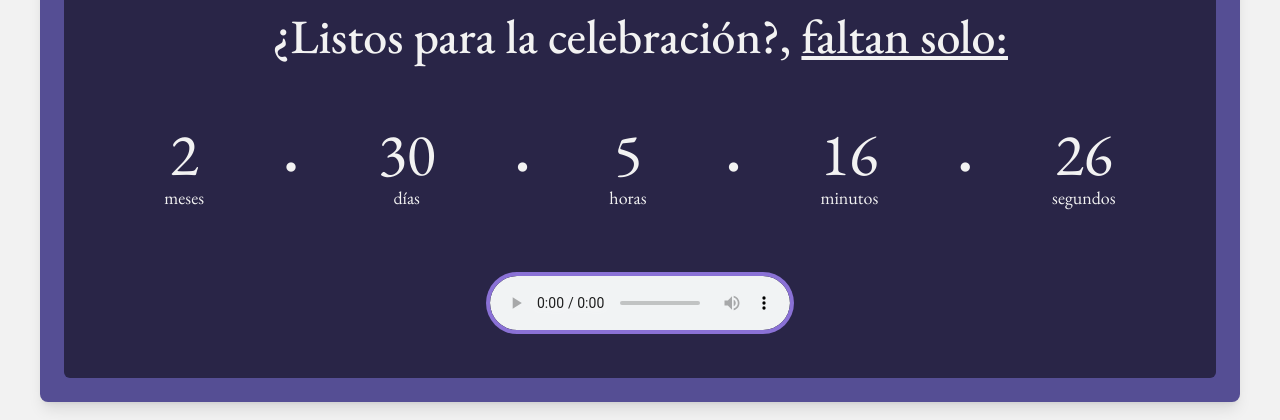
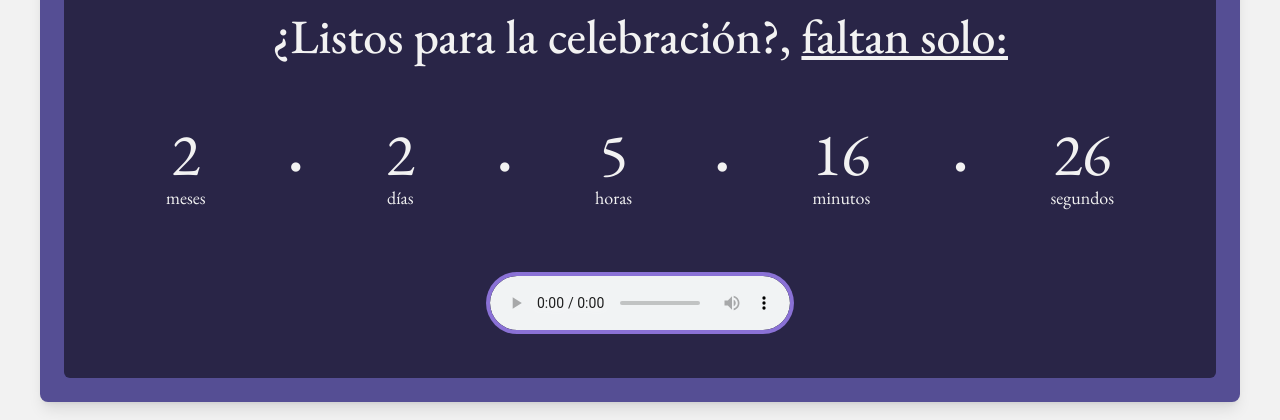
Before and after one commit to elbob-mx/seth-danny-boda, a website: page index.html in a window 1280 px wide. Shown: the part 900-1320 px from the top of the page. Drawn offline with nearby package versions, Linux system fonts and the light colour scheme.

Commit message:
update countdown

```diff
--- a/index.html
+++ b/index.html
@@ -51,7 +51,7 @@
                         <div class="hidden laptop:text-4xl laptop:inline-block">•</div>
 
                         <div class="p-1 rounded-md laptop:p-6 ">
-                            <h2 id="dia" class="text-2xl laptop:text-6xl">0</h2>
+                            <h2 id="dias" class="text-2xl laptop:text-6xl">0</h2>
                             <p class="text-sm laptop:text-lg">días</p>
                         </div>
 
--- a/js/contador.js
+++ b/js/contador.js
@@ -1,6 +1,6 @@
 var cuentaRegresiva = new Date("August 17, 2024 00:00").getTime();
 let mesesContador = document.getElementById("mes");
-let diasContador = document.getElementById("dia");
+let diasContador = document.getElementById("dias");
 let horasContador = document.getElementById("hora");
 let minutosContador = document.getElementById("minuto");
 let segundosContador = document.getElementById("segundo");
@@ -11,8 +11,8 @@ let x = setInterval(function () {
 
     let intervalo = cuentaRegresiva - hoy;
 
-    let meses = Math.floor(intervalo / (1000 * 60 * 60 * 24 * 30));
-    let dias = 30 % Math.floor(intervalo / (1000 * 60 * 60 * 24));
+    let meses = Math.floor(intervalo / (1000 * 60 * 60 * 24 * 30.437));
+    let dias = Math.floor(intervalo / (1000 * 60 * 60 * 24 * 30.437));
     let horas = Math.floor((intervalo % (1000 * 60 * 60 * 24)) / (1000 * 60 * 60));
     let minutos = Math.floor((intervalo % (1000 * 60 * 60)) / (1000 * 60));
     let segundos = Math.floor((intervalo % (1000 * 60)) / 1000);
```
